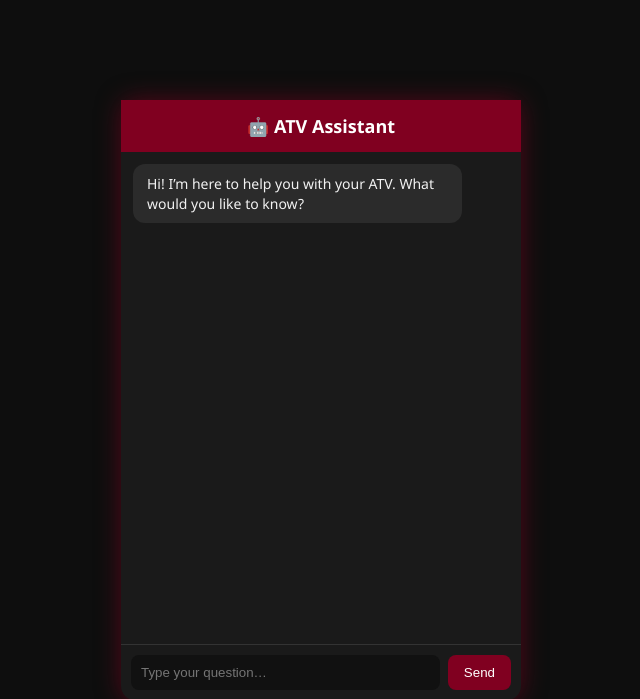
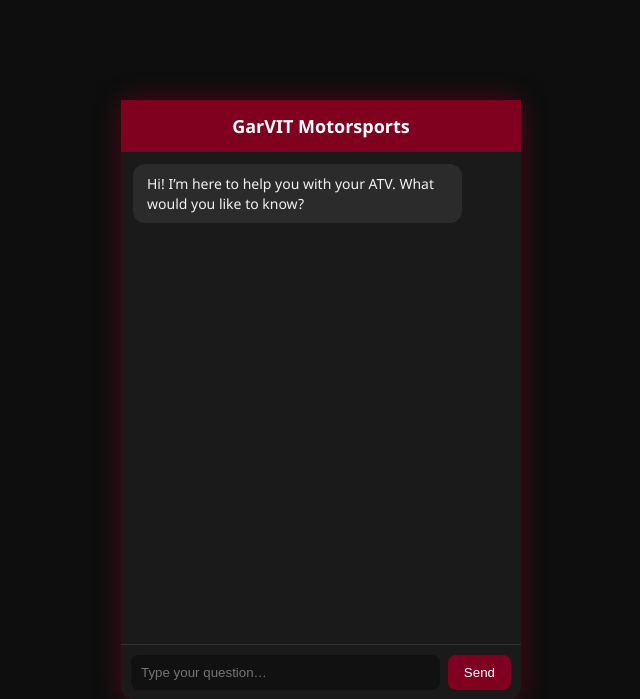
Before and after one commit to reeteesha-roy/atv-chatbot, a Flask app: page / in a window 1280 px wide. Shown: the top 699 px of the page, without its empty margins (319-959 px from the left). Run offline with Flask 3, Linux system fonts and the light colour scheme.

Commit message:
Update index.html

```diff
--- a/templates/index.html
+++ b/templates/index.html
@@ -102,7 +102,7 @@ body {
 <body>
 
 <div class="chat-container">
-  <div class="chat-header">🤖 ATV Assistant</div>
+  <div class="chat-header"> GarVIT Motorsports</div>
 
   <div id="chat-box" class="chat-box">
     <div class="bot-message">
```
